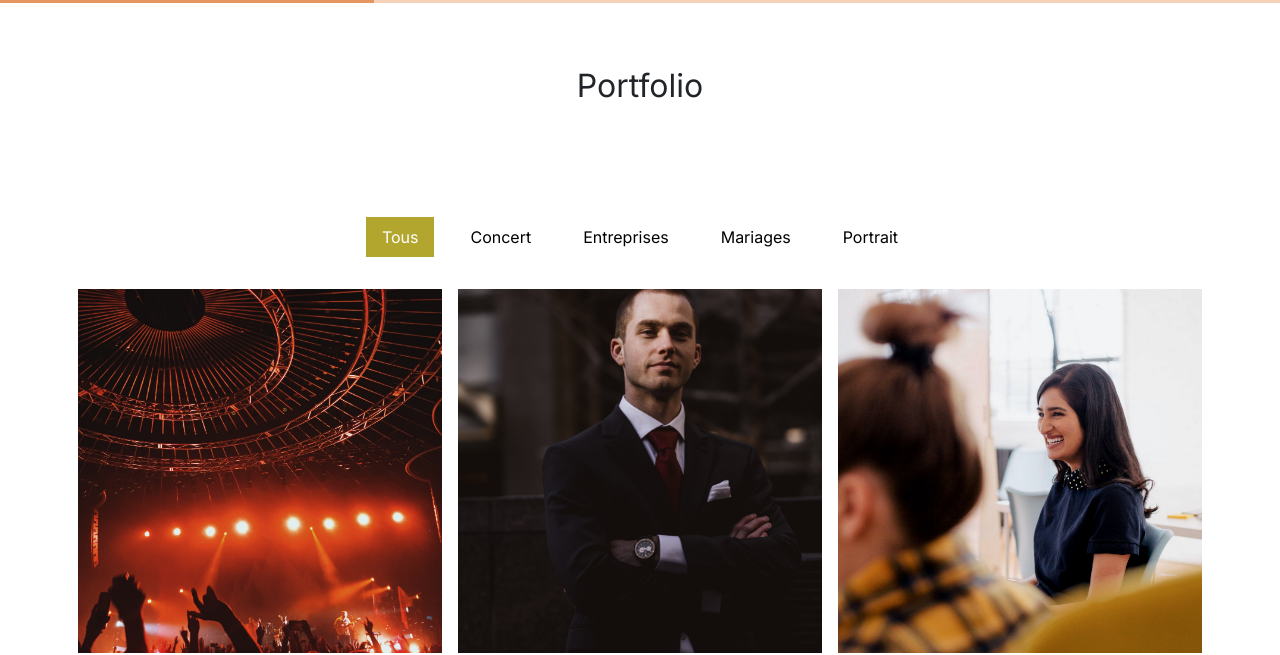
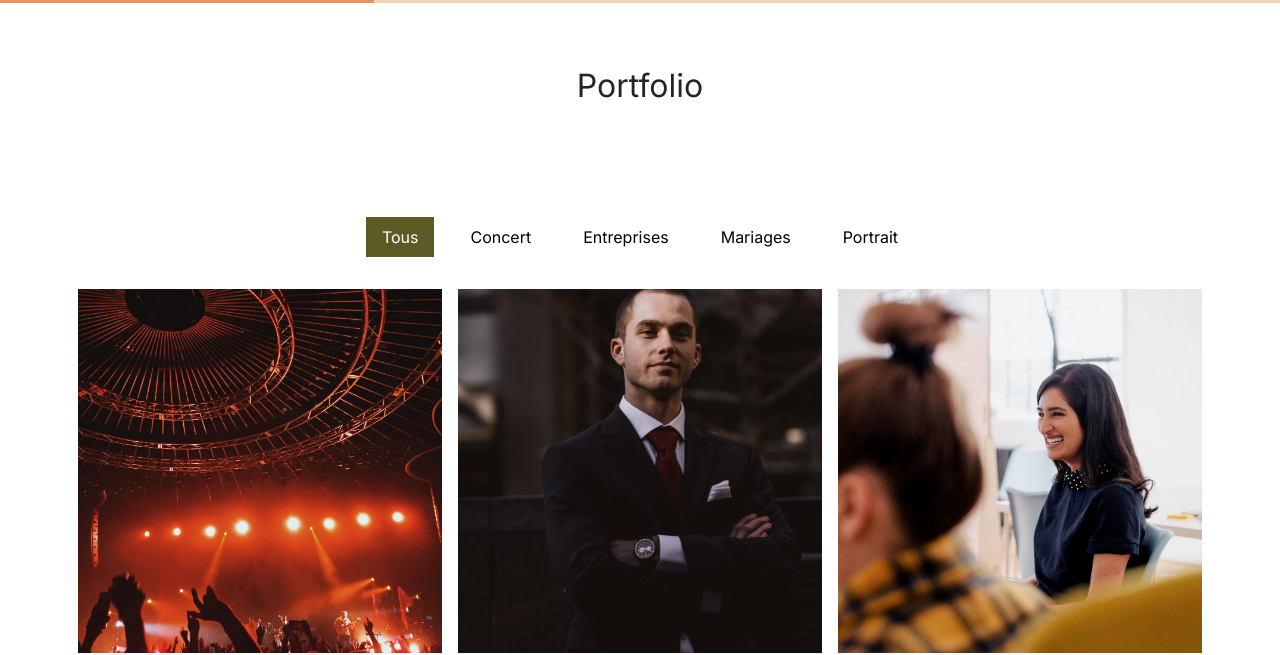
Before and after one commit to StevenSass/Nina-Carducci, a plain HTML site: page index.html in a window 1280 px wide. Shown: the part 1755-2410 px from the top of the page. Drawn offline with nearby package versions, Linux system fonts and the light colour scheme.

Commit message:
Correction de Contrast

```diff
--- a/assets/style.css
+++ b/assets/style.css
@@ -101,8 +101,8 @@ body {
 	justify-content: center;
 }
 .nav-pills .nav-link.active, .nav-pills .show > .nav-link {
-	color: #fff;
-	background-color: rgb(179, 166, 46);
+	color: #FFFFFF;
+	background-color: #5E5A26;
 	border-radius:0 ;
 }
 .nav-pills .nav-link {
```
